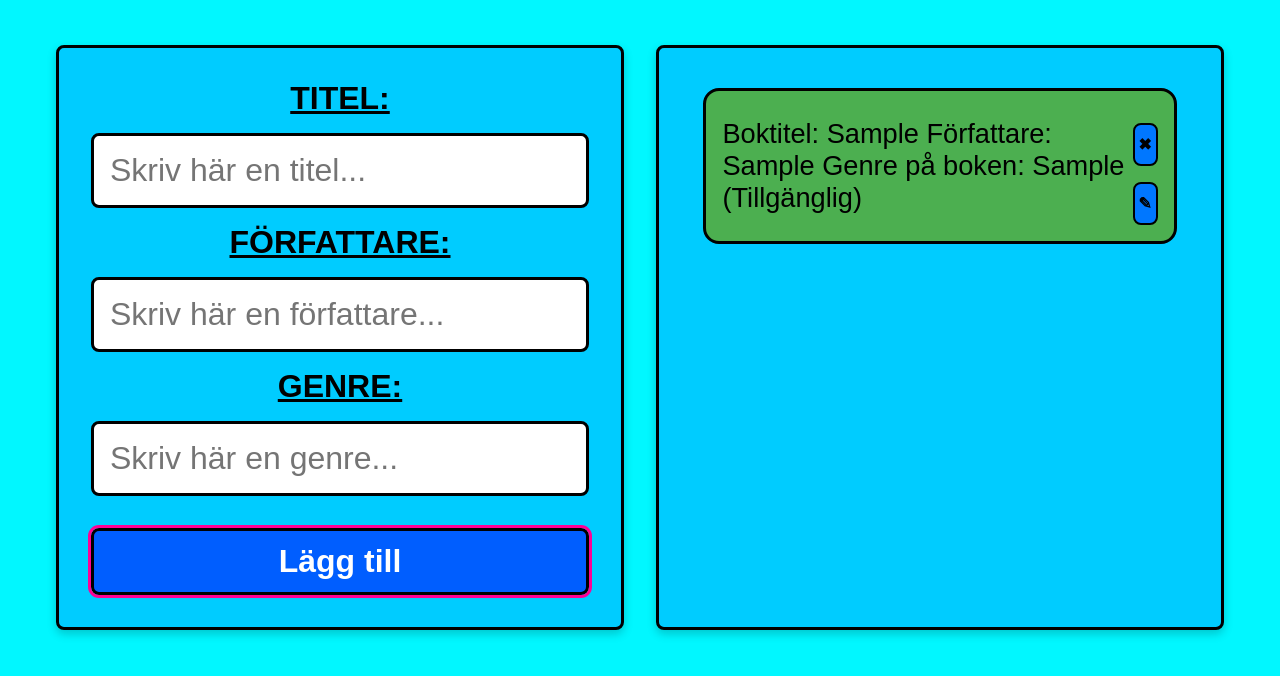
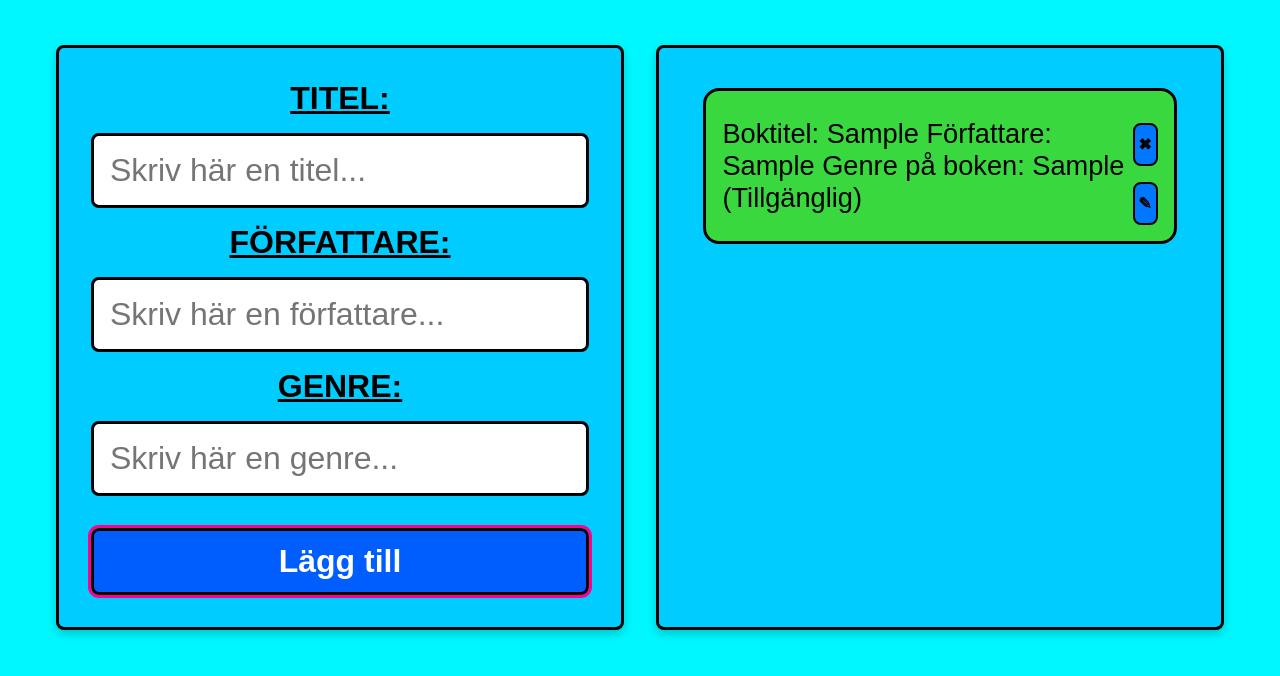
Before and after one commit to ErikTP/book-list-app, a plain HTML site: page index.html in a window 1280 px wide. Both pictures are taken after typing "Sample", "Sample", "Sample" into the empty fields and a click on the button "Lägg till". Shown: the part 72-748 px from the top of the page. Drawn offline with Linux system fonts and the light colour scheme.

Commit message:
Change the color of available

```diff
--- a/styles.css
+++ b/styles.css
@@ -140,7 +140,7 @@ li span {
 }
 
 .status-available {
-  background-color: #4caf50;
+  background-color: #39d83f;
 }
 
 .status-reserved {
```
